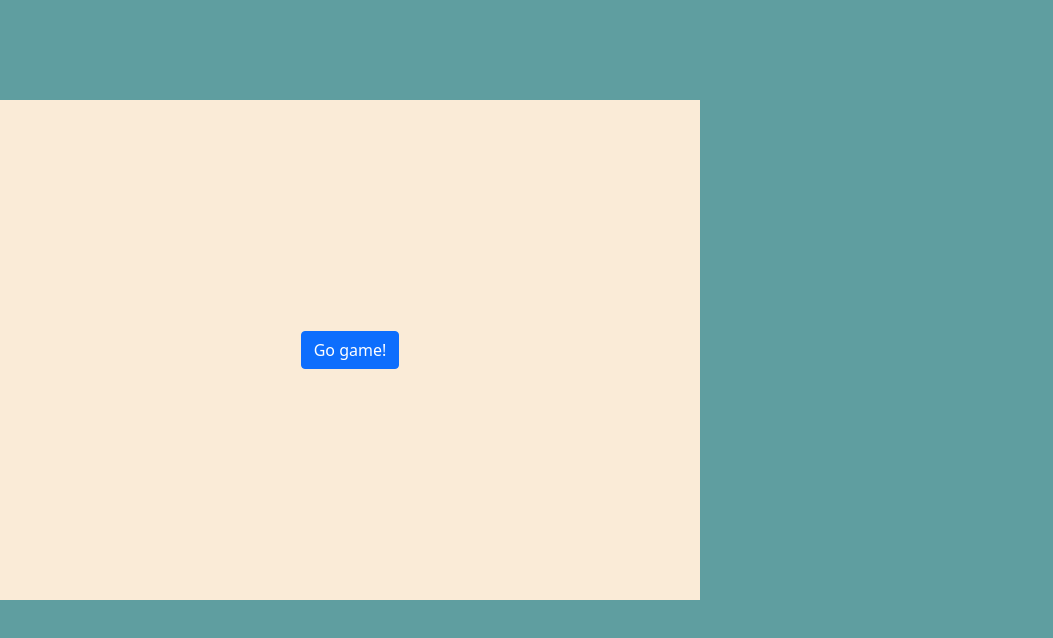
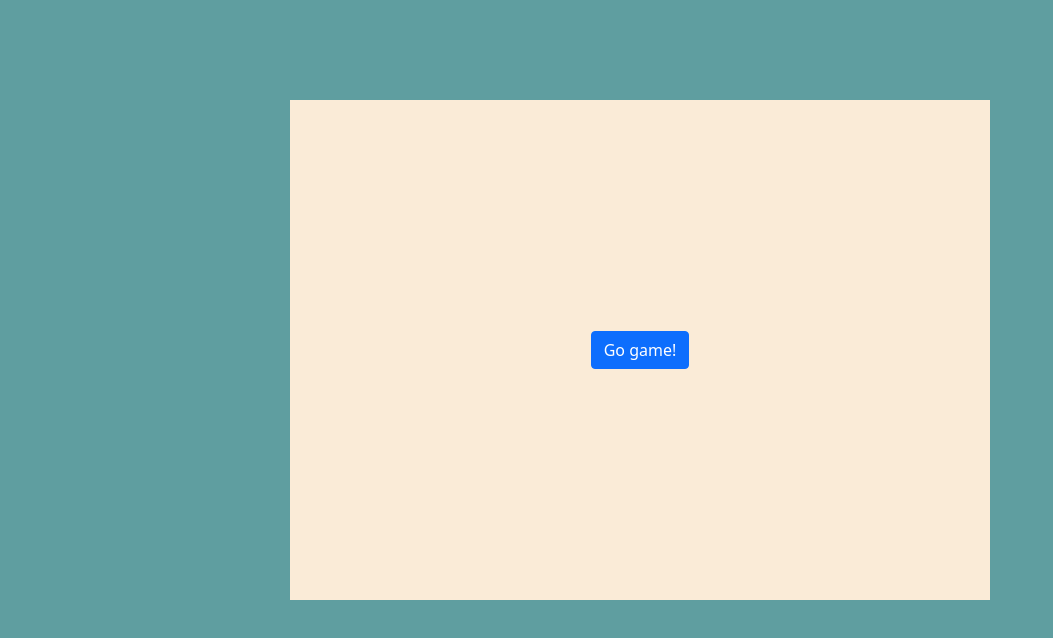
Before and after one commit to mrlzzz/nodejs, a website: page static/index.html in a window 1280 px wide. Shown: the whole page, without its empty margins (0-1053 px from the left). Drawn offline with nearby package versions, Linux system fonts and the light colour scheme.

Commit message:
Fixed position

```diff
--- a/static/index.html
+++ b/static/index.html
@@ -17,7 +17,7 @@
     </head>
     <body>
         <!-- The following div had "container" class-->
-        <div class="" id="game-container">
+        <div class="container" id="game-container">
             <div
                 class="container h-100"
                 style="display: flex"
```
